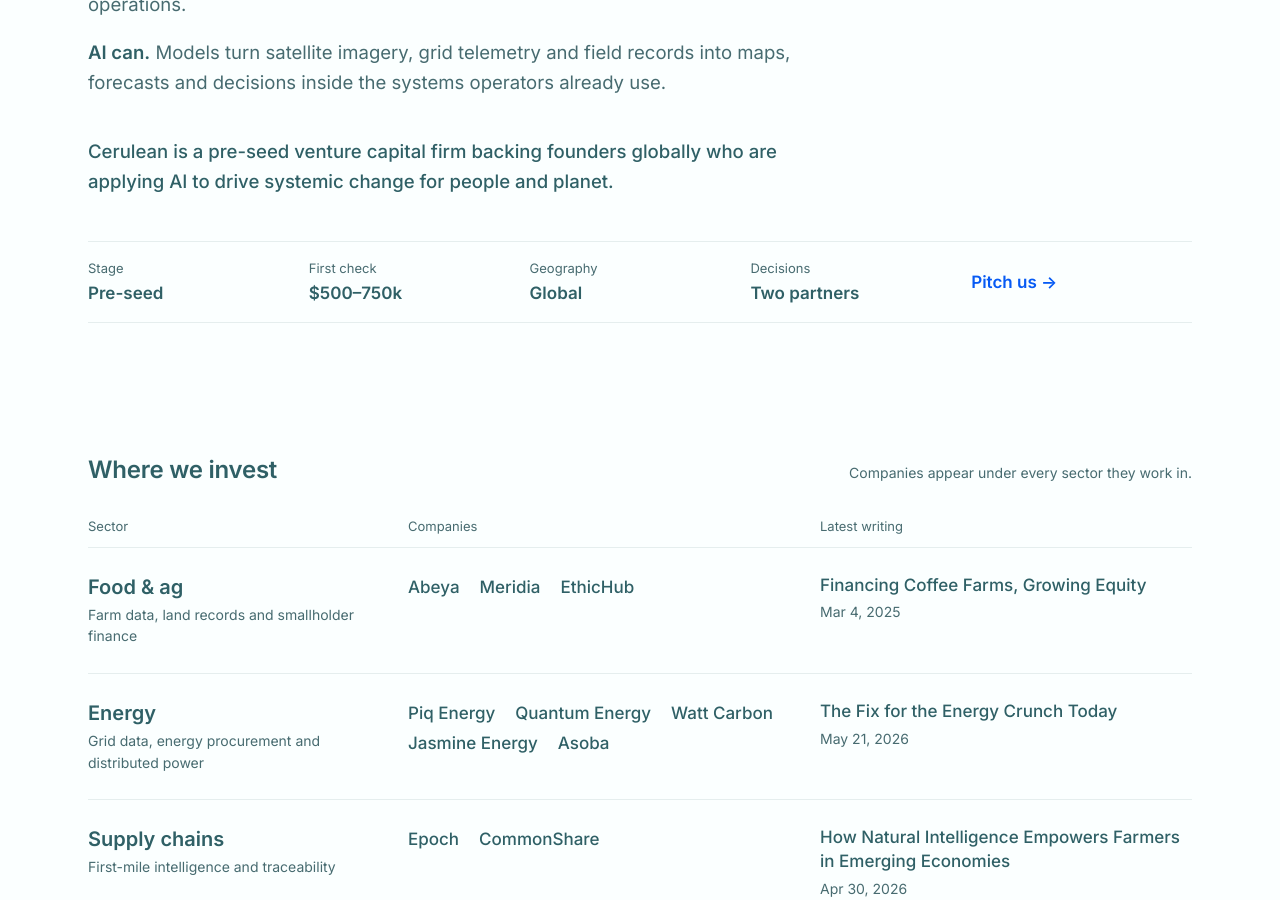
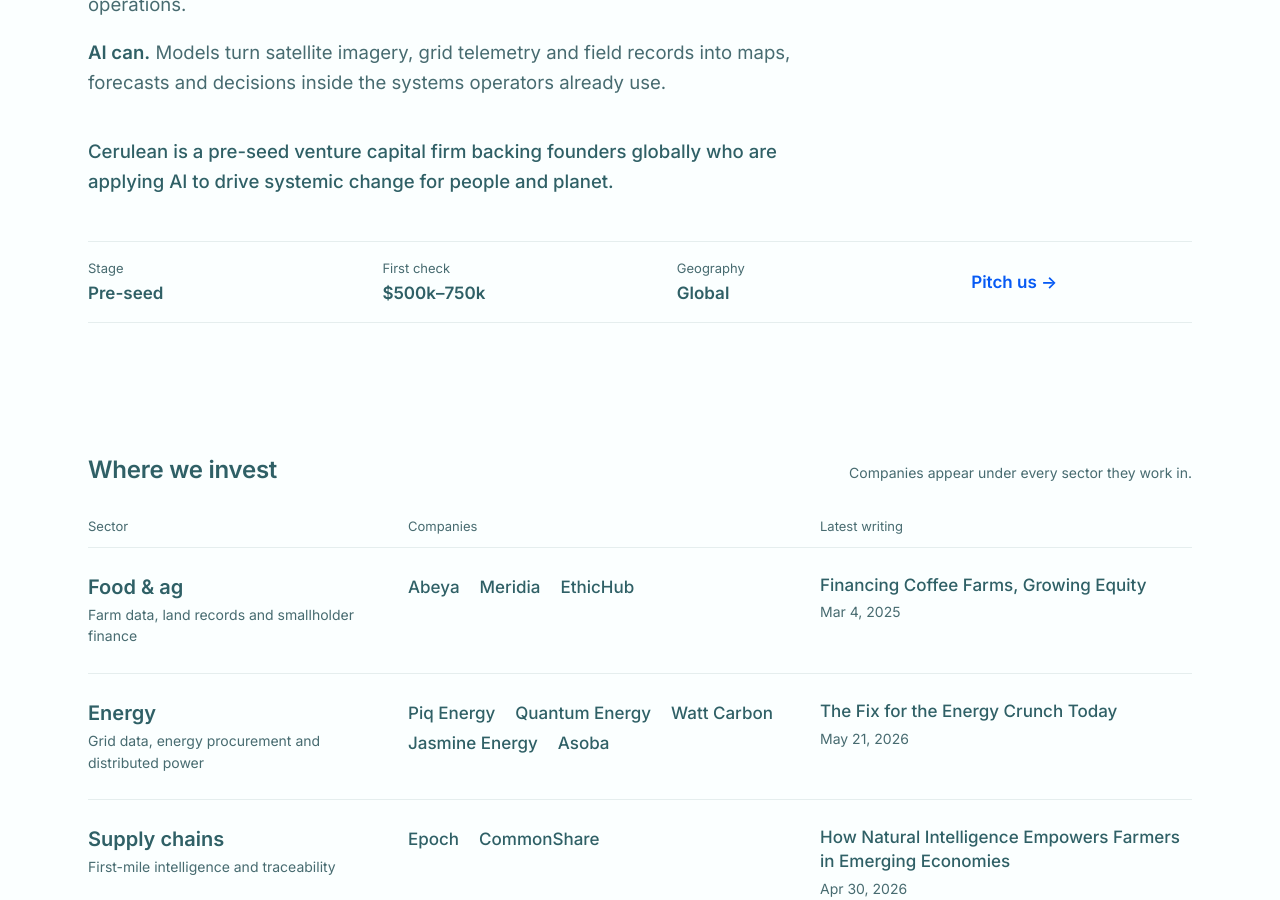
Before and after one commit to Cerulean-VC/cerulean-vc.github.io, a Jekyll site: the page built from index.html, in a window 1280 px wide and 900 px high, scrolled down 644 px. Built offline with Jekyll 4.4.1, drawn with Linux system fonts in a browser that asks for light colours.

Commit message:
Update terms.yml

```diff
--- a/_data/terms.yml
+++ b/_data/terms.yml
@@ -4,11 +4,9 @@
   - label: Stage
     value: Pre-seed
   - label: First check
-    value: $500–750k
+    value: $500k–750k
   - label: Geography
     value: Global
-  - label: Decisions
-    value: Two partners
 
 detail:
   - label: Stage
```
